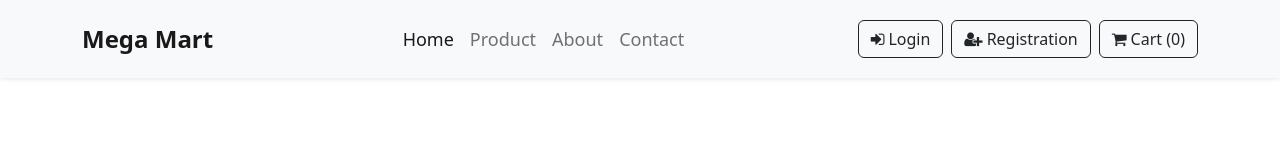
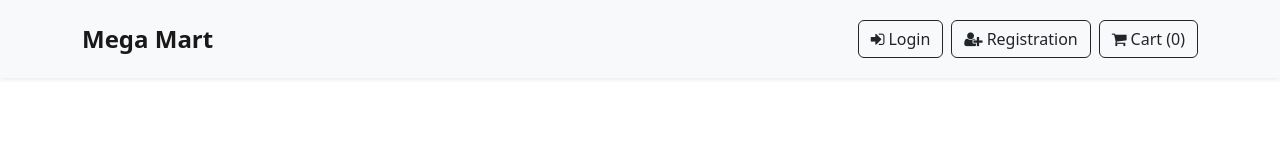
Before and after one commit to ashish-monal/megamart, a React (Create React App) app: page / in a window 1280 px wide. Shown: the top 160 px of the page. Built offline with nearby package versions, Linux system fonts and the light colour scheme; no server answers.

Commit message:
Remove unnecassry space and Lines

```diff
--- a/src/component/Navbar.js
+++ b/src/component/Navbar.js
@@ -23,18 +23,7 @@ const Navbar = () => {
                     <div className="collapse navbar-collapse"
                         id="navbarSupportedContent">
                         <ul className="navbar-nav mx-auto mb-2 mb-lg-0">
-                            <li className="nav-item">
-                                <a className="nav-link active" aria-current="page" href="#">Home</a>
-                            </li>
-                            <li className="nav-item">
-                                <a className="nav-link" href="#">Product</a>
-                            </li>
-                            <li className="nav-item">
-                                <a className="nav-link" href="#" >About</a>
-                            </li>
-                            <li className="nav-item">
-                                <a className="nav-link" href="#">Contact</a>
-                            </li>
+
                         </ul>
                         <div className='buttons'>
                             <a href="" className='btn btn-outline-dark'>
```
Also changed, not shown: src/App.css (+0 -9 lines), src/component/Footer.js (+0 -10 lines).
